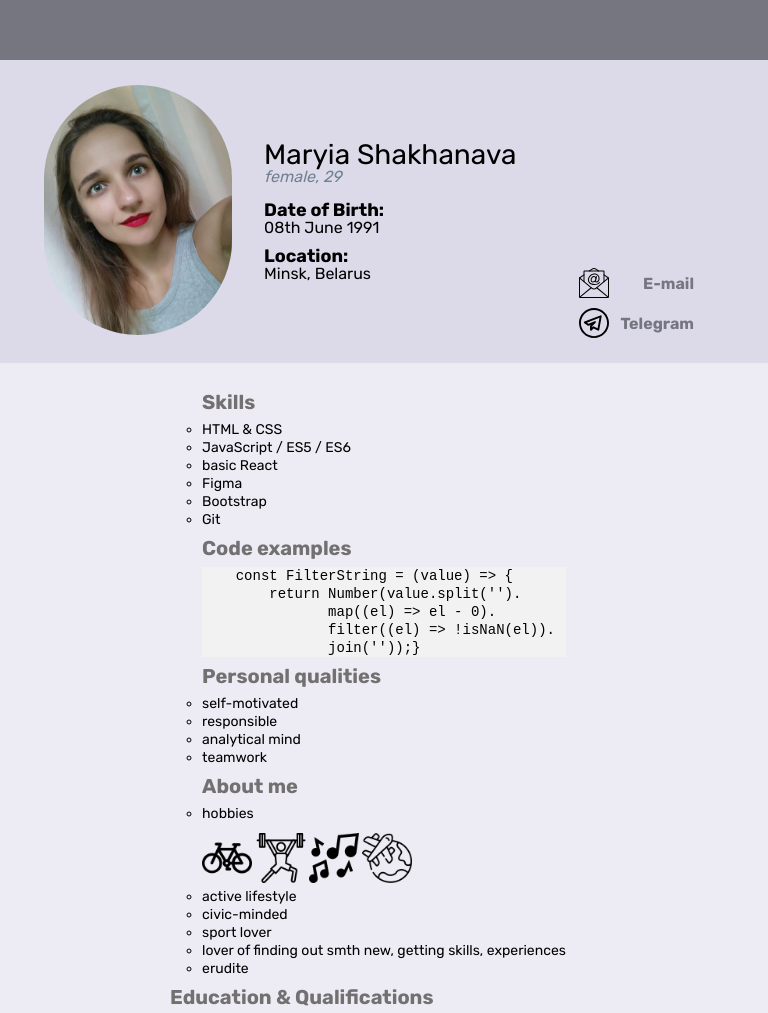
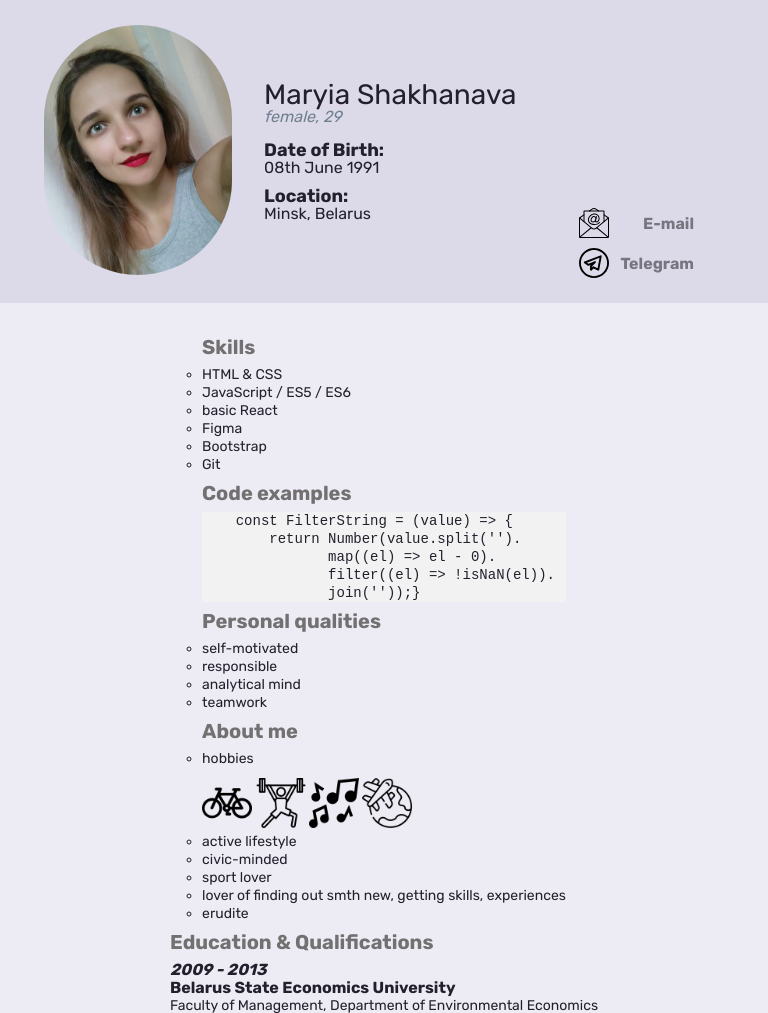
Before and after one commit to mari-shakhanava/rsschool-cv, a plain HTML site: page index.html in a window 768 px wide. Shown: the top 1013 px of the page. Drawn offline with Linux system fonts and the light colour scheme.

Commit message:
refactor: delete unused block headerBack, delete commented code, refactor structure css

```diff
--- a/css/style.css
+++ b/css/style.css
@@ -1,13 +1,13 @@
-/*all CSS*/
-
 html, body {
     margin: 0 auto;
     font-family: Rubik, sans-serif;
+    color: #22202C;
 }
 
 .content{
     width: 1250px;
     margin: 0 auto;
+    padding: 50px 30px;
 }
 
 .listType{
@@ -18,19 +18,11 @@ html, body {
     height: 45px;
 }
 
-/*header CSS*/
 .header{
     background-color: #DCDAE9;
 }
 
-.header_back{
-    background-color: #767681;
-    padding-top: 60px;
-}
-
-/*main_info block*/
 .main_info{
-    padding: 50px 30px;
     display: flex;
     justify-content: space-between;
     align-items: center;
@@ -82,8 +74,6 @@ html, body {
     width: 150px;
 }
 
-
-/*main_content block*/
 .main_content{
     background-color: rgba(220, 218, 233, 0.5);
 }
@@ -93,7 +83,6 @@ html, body {
     justify-content: space-around;
     flex-wrap: wrap;
     text-align: left;
-    padding: 50px 30px;
     line-height: 22px;
 }
 
@@ -129,7 +118,6 @@ h2{
     padding-top: 10px;
 }
 
-
 .work_exp_date{
     margin-top: 20px;
     font-size: 20px;
@@ -149,12 +137,10 @@ h2{
     background-color: #f2f2f2;
 }
 
-/*footer CSS*/
 .footer{
     background: #767681;
     font-size: 14px;
     font-weight: 700;
-    padding: 30px 0;
 }
 
 
@@ -168,14 +154,11 @@ h2{
 @media screen and (max-width: 1243px) and (min-width: 768px) {
     .content{
         width: 680px;
+        padding: 25px 10px;
     }
 
     .icon{
         height: 30px;
-    }
-
-    .main_info {
-        padding: 25px 10px;
     }
 
     .main_info__text h1{
@@ -206,7 +189,6 @@ h2{
     }
 
     .main_content__details{
-        padding: 20px 10px;
         line-height: 18px;
         font-size: 14px;
     }
@@ -225,5 +207,4 @@ h2{
     .work_exp_name{
         font-size: 16px;
     }
-
 }
--- a/index.html
+++ b/index.html
@@ -18,7 +18,6 @@
 
 <body>
 <header class="header">
-    <div class="header_back"></div>
     <section class="main_info content">
         <figure class="main_info__pic">
             <img src="./img/avatar.jpeg" class="avatar" alt="cv photo">
```
